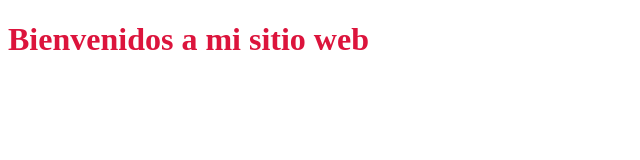
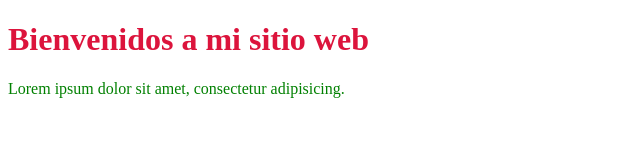
Before and after one commit to ecko777/practica1, a plain HTML site: page index.html in a window 1280 px wide. Shown: the whole page, without its empty margins (0-640 px from the left). Drawn offline with Linux system fonts and the light colour scheme.

Commit message:
add section

```diff
--- a/index.html
+++ b/index.html
@@ -9,6 +9,10 @@
 </head>
 <body>
     <h1>Bienvenidos a mi sitio web</h1>
+    <section>
+<p>Lorem ipsum dolor sit amet, consectetur adipisicing.</p>
+
+    </section>
     <script src="./js/main.js"></script>
 </body>
 </html>
```
